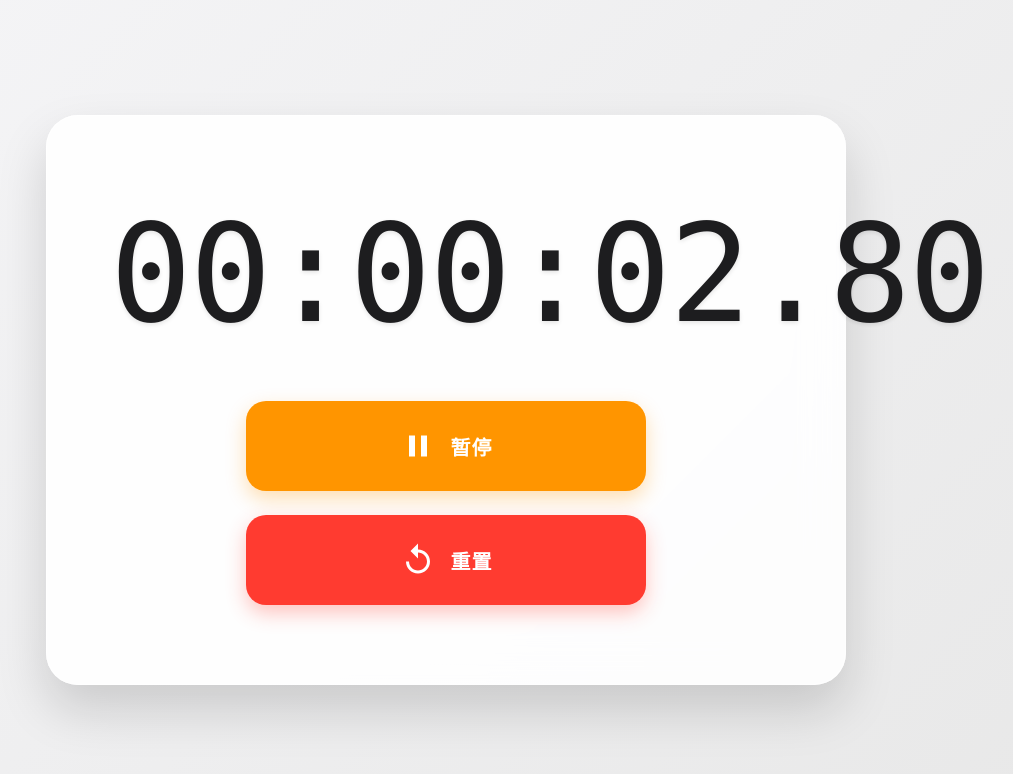
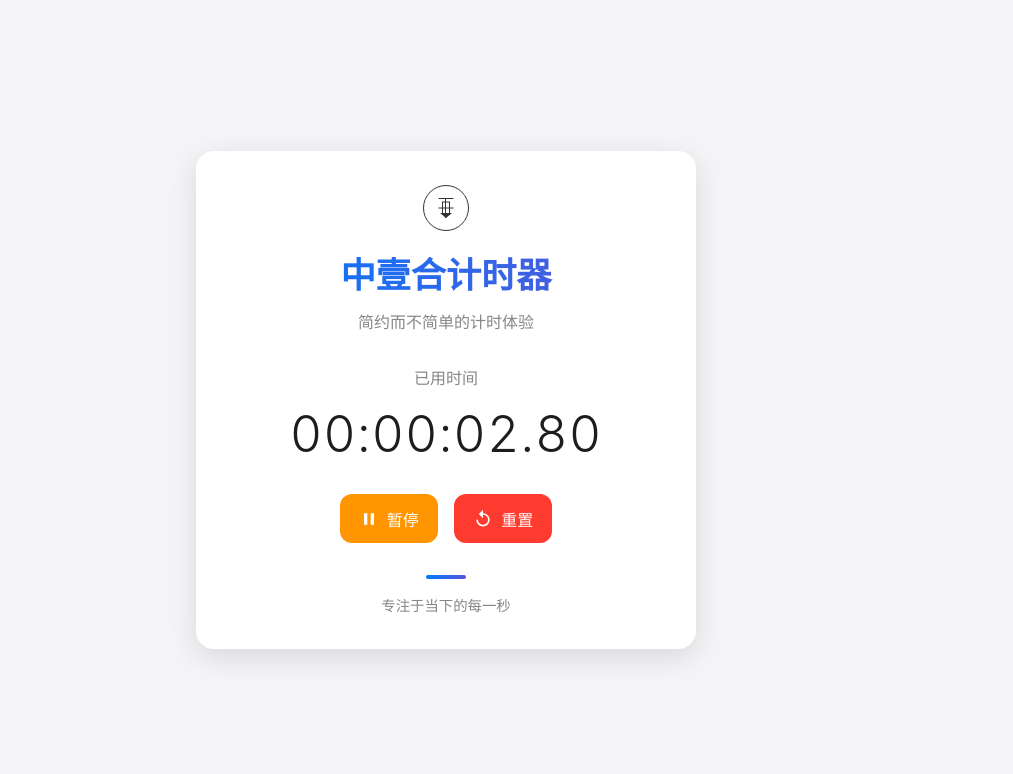
Before and after one commit to X38661/timer, a plain HTML site: page index.html in a window 1280 px wide. Both pictures are taken after a click on the button "开始". Shown: the whole page, without its empty margins (194-1207 px from the left). Drawn offline with Linux system fonts and the light colour scheme.

Commit message:
Initial commit: Timer implementation

```diff
--- a/index.html
+++ b/index.html
@@ -3,13 +3,32 @@
 <head>
     <meta charset="UTF-8">
     <meta name="viewport" content="width=device-width, initial-scale=1.0">
-    <title>优雅计时器</title>
+    <title>晓鑫计时器</title>
     <link rel="stylesheet" href="styles.css">
 </head>
 <body>
     <div class="container">
+        <div class="header">
+            <div class="logo">
+                <svg class="brand-logo" viewBox="0 0 100 100" width="50" height="50">
+                    <!-- 外圆 -->
+                    <circle cx="50" cy="50" r="45" fill="none" stroke="currentColor" stroke-width="2"/>
+                    <!-- 中字的简化 -->
+                    <rect x="35" y="30" width="30" height="2" fill="currentColor"/>
+                    <rect x="48" y="30" width="2" height="40" fill="currentColor"/>
+                    <rect x="35" y="49" width="30" height="2" fill="currentColor"/>
+                    <!-- 1的简化 -->
+                    <rect x="43" y="38" width="14" height="24" fill="none" stroke="currentColor" stroke-width="2"/>
+                    <!-- 合字的简化 -->
+                    <path d="M38 60 L62 60 L50 70 Z" fill="currentColor"/>
+                </svg>
+            </div>
+            <h1 class="title">中壹合计时器</h1>
+            <p class="subtitle">简约而不简单的计时体验</p>
+        </div>
         <div class="timer">
-            <div class="time-display">00:00:00</div>
+            <div class="time-label">已用时间</div>
+            <div class="time-display">00:00:00.00</div>
             <div class="controls">
                 <button id="startBtn" class="btn start">
                     <svg class="icon" viewBox="0 0 24 24">
@@ -31,6 +50,10 @@
                 </button>
             </div>
         </div>
+        <div class="footer">
+            <div class="decoration-line"></div>
+            <p class="footer-text">专注于当下的每一秒</p>
+        </div>
     </div>
     <script src="script.js"></script>
 </body>
--- a/script.js
+++ b/script.js
@@ -1,69 +1,112 @@
-class Timer {
-    constructor() {
-        this.isRunning = false;
-        this.startTime = 0;
-        this.elapsedTime = 0;
-        this.intervalId = null;
+// 获取DOM元素
+const timeDisplay = document.querySelector('.time-display');
+const startBtn = document.getElementById('startBtn');
+const pauseBtn = document.getElementById('pauseBtn');
+const resetBtn = document.getElementById('resetBtn');
+const timerContainer = document.querySelector('.timer');
 
-        // 获取DOM元素
-        this.display = document.querySelector('.time-display');
-        this.startBtn = document.getElementById('startBtn');
-        this.pauseBtn = document.getElementById('pauseBtn');
-        this.resetBtn = document.getElementById('resetBtn');
+// 计时器变量
+let startTime = 0;
+let elapsedTime = 0;
+let timerInterval;
+let isRunning = false;
 
-        // 初始状态
-        this.pauseBtn.style.display = 'none';
+// 格式化时间显示
+function formatTime(timeInMilliseconds) {
+    // 计算小时、分钟、秒和毫秒
+    const hours = Math.floor(timeInMilliseconds / 3600000);
+    const minutes = Math.floor((timeInMilliseconds % 3600000) / 60000);
+    const seconds = Math.floor((timeInMilliseconds % 60000) / 1000);
+    const milliseconds = Math.floor((timeInMilliseconds % 1000) / 10);
 
-        // 绑定事件
-        this.startBtn.addEventListener('click', () => this.startTimer());
-        this.pauseBtn.addEventListener('click', () => this.pauseTimer());
-        this.resetBtn.addEventListener('click', () => this.resetTimer());
+    // 格式化为 HH:MM:SS.MS
+    return `${hours.toString().padStart(2, '0')}:${minutes.toString().padStart(2, '0')}:${seconds.toString().padStart(2, '0')}.${milliseconds.toString().padStart(2, '0')}`;
 }
 
-    startTimer() {
-        if (!this.isRunning) {
-            this.isRunning = true;
-            this.startTime = Date.now() - this.elapsedTime;
-            this.intervalId = setInterval(() => this.updateDisplay(), 10);
-            this.startBtn.style.display = 'none';
-            this.pauseBtn.style.display = 'flex';
+// 更新计时器显示
+function updateDisplay() {
+    const currentTime = isRunning ? Date.now() - startTime + elapsedTime : elapsedTime;
+    timeDisplay.textContent = formatTime(currentTime);
+}
+
+// 开始计时
+function startTimer() {
+    if (!isRunning) {
+        isRunning = true;
+        startTime = Date.now();
+        timerInterval = setInterval(updateDisplay, 10); // 每10毫秒更新一次
+
+        // 切换按钮显示
+        startBtn.style.display = 'none';
+        pauseBtn.style.display = 'flex';
+
+        // 添加运行中的动画类
+        timerContainer.classList.add('running');
     }
 }
 
-    pauseTimer() {
-        if (this.isRunning) {
-            this.isRunning = false;
-            clearInterval(this.intervalId);
-            this.elapsedTime = Date.now() - this.startTime;
-            this.startBtn.style.display = 'flex';
-            this.pauseBtn.style.display = 'none';
+// 暂停计时
+function pauseTimer() {
+    if (isRunning) {
+        isRunning = false;
+        clearInterval(timerInterval);
+        elapsedTime += Date.now() - startTime;
+
+        // 切换按钮显示
+        startBtn.style.display = 'flex';
+        pauseBtn.style.display = 'none';
+
+        // 移除运行中的动画类
+        timerContainer.classList.remove('running');
     }
 }
 
-    resetTimer() {
-        this.isRunning = false;
-        clearInterval(this.intervalId);
-        this.elapsedTime = 0;
-        this.updateDisplay();
-        this.startBtn.style.display = 'flex';
-        this.pauseBtn.style.display = 'none';
+// 重置计时器
+function resetTimer() {
+    isRunning = false;
+    clearInterval(timerInterval);
+    startTime = 0;
+    elapsedTime = 0;
+    updateDisplay();
 
-        // 添加重置动画效果
-        this.display.style.animation = 'none';
-        this.display.offsetHeight; // 触发重排
-        this.display.style.animation = 'pulse 2s infinite ease-in-out';
+    // 确保开始按钮显示
+    startBtn.style.display = 'flex';
+    pauseBtn.style.display = 'none';
+
+    // 移除运行中的动画类
+    timerContainer.classList.remove('running');
 }
 
-    updateDisplay() {
-        const currentTime = this.isRunning ? Date.now() - this.startTime : this.elapsedTime;
-        const hours = Math.floor(currentTime / 3600000);
-        const minutes = Math.floor((currentTime % 3600000) / 60000);
-        const seconds = Math.floor((currentTime % 60000) / 1000);
-        const milliseconds = Math.floor((currentTime % 1000) / 10); // 取毫秒的前两位
+// 添加事件监听器
+startBtn.addEventListener('click', startTimer);
+pauseBtn.addEventListener('click', pauseTimer);
+resetBtn.addEventListener('click', resetTimer);
 
-        this.display.textContent = `${hours.toString().padStart(2, '0')}:${minutes.toString().padStart(2, '0')}:${seconds.toString().padStart(2, '0')}.${milliseconds.toString().padStart(2, '0')}`;
+// 初始化显示
+updateDisplay();
+
+// 添加键盘快捷键
+document.addEventListener('keydown', (e) => {
+    // 空格键开始/暂停
+    if (e.code === 'Space') {
+        e.preventDefault(); // 防止页面滚动
+        if (isRunning) {
+            pauseTimer();
+        } else {
+            startTimer();
         }
     }
 
-// 初始化计时器
-const timer = new Timer();
+    // R键重置
+    if (e.code === 'KeyR') {
+        resetTimer();
+    }
+});
+
+// 添加页面可见性变化监听，当用户切换标签页时暂停计时
+document.addEventListener('visibilitychange', () => {
+    if (document.hidden && isRunning) {
+        // 保存当前状态并暂停
+        pauseTimer();
+    }
+});
--- a/styles.css
+++ b/styles.css
@@ -5,140 +5,183 @@
 }
 
 body {
-    font-family: -apple-system, BlinkMacSystemFont, 'Segoe UI', Roboto, Oxygen, Ubuntu, Cantarell, 'Open Sans', 'Helvetica Neue', sans-serif;
-    background: linear-gradient(135deg, #f5f5f7 0%, #e8e8e8 100%);
+    font-family: -apple-system, BlinkMacSystemFont, "Segoe UI", Roboto, Helvetica, Arial, sans-serif;
+    background-color: #f5f5f7;
+    color: #1d1d1f;
     display: flex;
     justify-content: center;
     align-items: center;
     min-height: 100vh;
+    line-height: 1.5;
 }
 
 .container {
-    background: rgba(255, 255, 255, 0.9);
-    padding: 4rem 2rem;
-    border-radius: 32px;
-    box-shadow:
-        0 25px 50px rgba(0, 0, 0, 0.15),
-        0 0 0 1px rgba(255, 255, 255, 0.5) inset;
-    backdrop-filter: blur(20px);
-    width: 95%;
-    max-width: 800px;
+    background-color: white;
+    border-radius: 18px;
+    box-shadow: 0 8px 30px rgba(0, 0, 0, 0.12);
+    width: 90%;
+    max-width: 500px;
+    padding: 2rem;
+    text-align: center;
+    transition: transform 0.3s ease;
+}
+
+.container:hover {
+    transform: translateY(-5px);
+}
+
+.header {
+    margin-bottom: 2rem;
+}
+
+.title {
+    font-size: 2.2rem;
+    font-weight: 600;
+    margin-bottom: 0.5rem;
+    background: linear-gradient(90deg, #007aff, #5856d6);
+    -webkit-background-clip: text;
+    -webkit-text-fill-color: transparent;
+    background-clip: text;
+}
+
+.subtitle {
+    color: #86868b;
+    font-size: 1rem;
 }
 
 .timer {
-    text-align: center;
-    width: 100%;
+    margin-bottom: 2rem;
+}
+
+.time-label {
+    font-size: 1rem;
+    color: #86868b;
+    margin-bottom: 0.5rem;
 }
 
 .time-display {
-    font-size: 5rem;
+    font-size: 3rem;
     font-weight: 300;
-    color: #1d1d1f;
-    margin-bottom: 3rem;
     font-variant-numeric: tabular-nums;
-    text-shadow: 0 2px 4px rgba(0, 0, 0, 0.1);
-    animation: pulse 2s infinite ease-in-out;
-    font-family: 'SF Mono', SFMono-Regular, Menlo, Monaco, Consolas, monospace;
-    letter-spacing: -2px;
-    width: 100%;
-    overflow: visible;
+    margin-bottom: 1.5rem;
+    letter-spacing: 1px;
 }
 
 .controls {
     display: flex;
-    flex-direction: column;
-    gap: 1.5rem;
-    max-width: 400px;
-    margin: 0 auto;
+    justify-content: center;
+    gap: 1rem;
 }
 
 .btn {
-    width: 100%;
-    height: 80px;
-    border-radius: 20px;
-    border: none;
-    cursor: pointer;
-    transition: all 0.3s cubic-bezier(0.4, 0, 0.2, 1);
     display: flex;
     align-items: center;
     justify-content: center;
-    gap: 15px;
-    font-size: 1.25rem;
-    font-weight: 600;
+    padding: 0.8rem 1.2rem;
+    border: none;
+    border-radius: 12px;
+    font-size: 1rem;
+    font-weight: 500;
+    cursor: pointer;
+    transition: all 0.2s ease;
     color: white;
-    text-transform: uppercase;
-    letter-spacing: 1px;
 }
 
-.btn.start {
-    background: #34c759;
-    box-shadow: 0 8px 20px rgba(52, 199, 89, 0.3);
-}
-
-.btn.pause {
-    background: #ff9500;
-    box-shadow: 0 8px 20px rgba(255, 149, 0, 0.3);
-}
-
-.btn.reset {
-    background: #ff3b30;
-    box-shadow: 0 8px 20px rgba(255, 59, 48, 0.3);
-}
-
-.btn:hover {
-    transform: translateY(-3px);
-    filter: brightness(1.1);
-}
-
-.btn:active {
-    transform: translateY(1px);
-    filter: brightness(0.95);
-}
-
-.icon {
-    width: 32px;
-    height: 32px;
-    fill: white;
+.btn .icon {
+    width: 20px;
+    height: 20px;
+    margin-right: 8px;
+    fill: currentColor;
 }
 
 .btn-text {
-    font-size: 1.25rem;
+    display: inline-block;
 }
 
-/* 添加响应式设计 */
-@media (min-width: 768px) {
+.start {
+    background-color: #34c759;
+}
+
+.start:hover {
+    background-color: #30b753;
+}
+
+.pause {
+    background-color: #ff9500;
+}
+
+.pause:hover {
+    background-color: #e68600;
+}
+
+.reset {
+    background-color: #ff3b30;
+}
+
+.reset:hover {
+    background-color: #e6352b;
+}
+
+.pause {
+    display: none;
+}
+
+.footer {
+    margin-top: 2rem;
+}
+
+.decoration-line {
+    height: 4px;
+    width: 40px;
+    background: linear-gradient(90deg, #007aff, #5856d6);
+    margin: 0 auto 1rem;
+    border-radius: 2px;
+}
+
+.footer-text {
+    color: #86868b;
+    font-size: 0.9rem;
+}
+
+@media (max-width: 600px) {
     .container {
-        padding: 5rem 3rem;
+        padding: 1.5rem;
+    }
+
+    .title {
+        font-size: 1.8rem;
     }
 
     .time-display {
-        font-size: 7rem;
+        font-size: 2.5rem;
     }
 
     .btn {
-        height: 90px;
-        font-size: 1.4rem;
-    }
-
-    .icon {
-        width: 36px;
-        height: 36px;
+        padding: 0.7rem 1rem;
     }
 }
 
-@media (min-width: 1024px) {
-    .container {
-        padding: 5rem 4rem;
-    }
-
-    .time-display {
-        font-size: 8.5rem;
-    }
+@keyframes pulse {
+    0% { transform: scale(1); }
+    50% { transform: scale(1.05); }
+    100% { transform: scale(1); }
 }
 
-/* 添加优雅的动画效果 */
-@keyframes pulse {
-    0% { transform: scale(1); }
-    50% { transform: scale(1.01); }
-    100% { transform: scale(1); }
+.running .time-display {
+    animation: pulse 2s infinite;
 }
+
+.logo {
+    display: flex;
+    justify-content: center;
+    margin-bottom: 1rem;
+}
+
+.brand-logo {
+    color: #333;
+    transition: color 0.3s ease;
+}
+
+.brand-logo:hover {
+    color: #666;
+}
```
Lines whose indentation alone changed are shown as unchanged.
